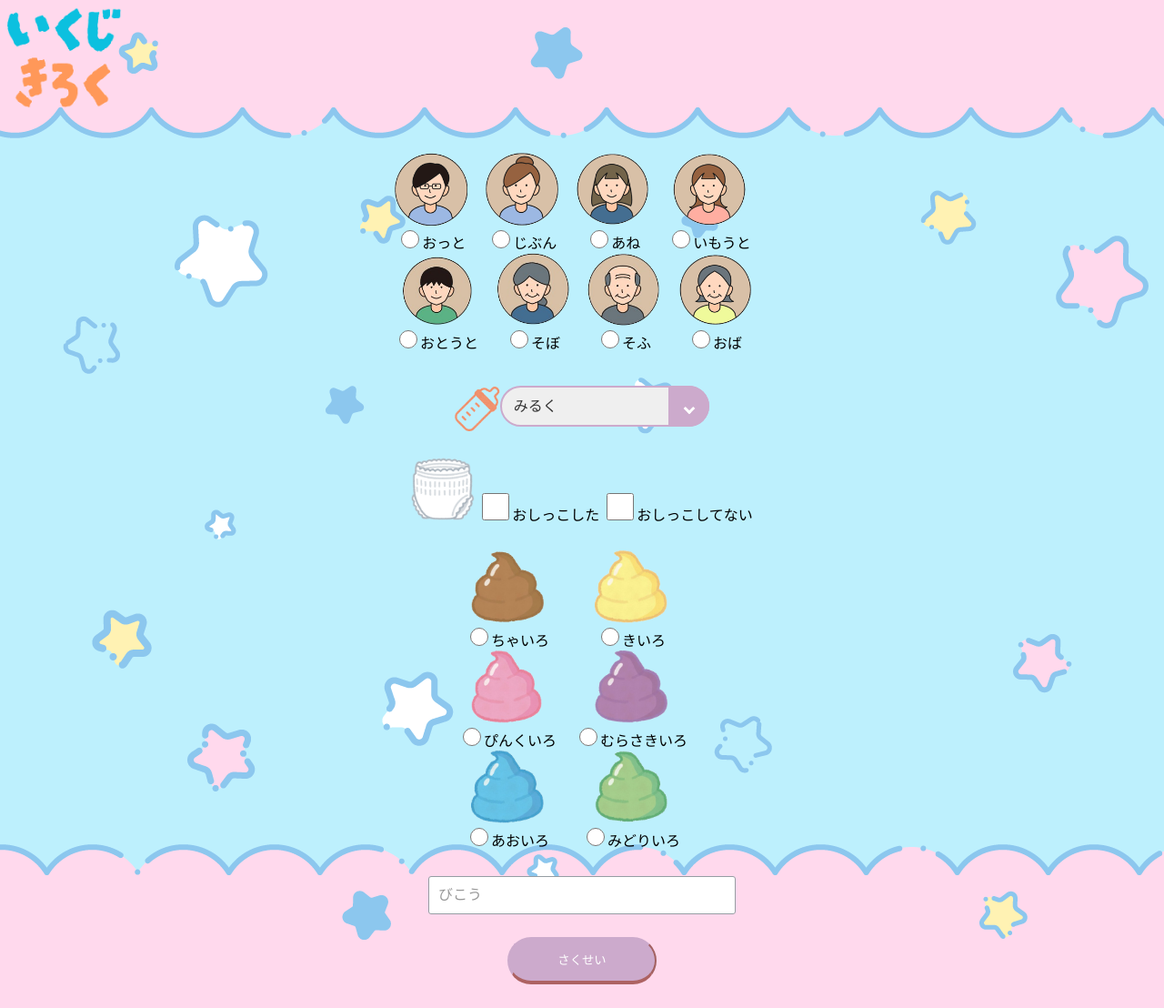
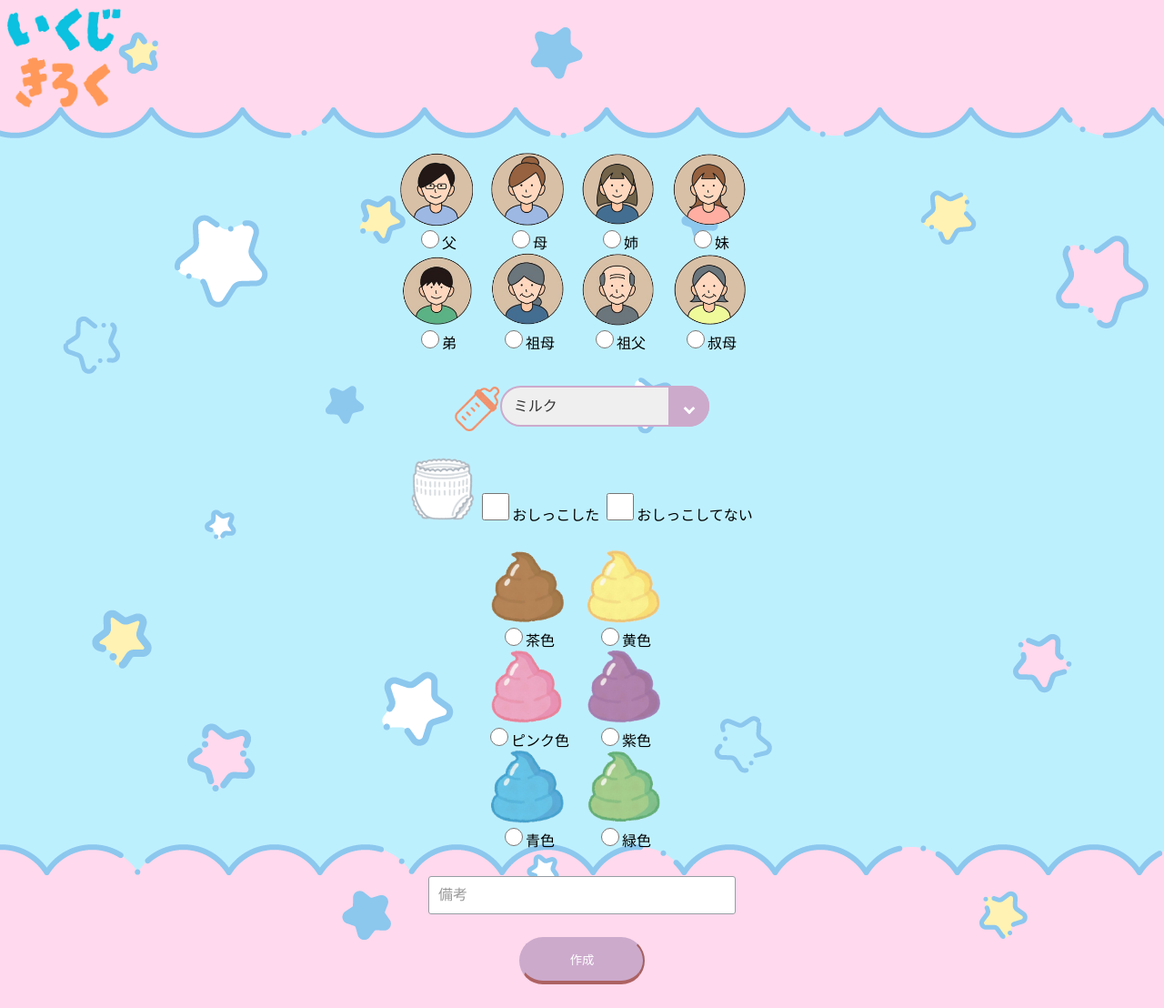
Before and after one commit to Ryuichi-Tanaka/flask_db, a Flask app: page /create in a window 1280 px wide. Shown: the whole page at 91% size. Run offline with Flask 3, Linux system fonts and the light colour scheme.

Commit message:
文言調整

```diff
--- a/templates/create.html
+++ b/templates/create.html
@@ -14,38 +14,38 @@
         <div class="container">
             <div class="item">
                 <img src="../static/chichi.png" alt="表示" width="80px" height="80px">
-                <input type="radio" name="user" id="father" value="父">おっと
+                <input type="radio" name="user" id="father" value="父">父
             </div>
             <div class="item">
                 <img src="../static/haha.png" alt="表示不可" width="80px" height="80px">
-                <input type="radio" name="user" id="Mother" value="母">じぶん
+                <input type="radio" name="user" id="Mother" value="母">母
             </div>
             <div class="item">
                 <img src="../static/ane.png" alt="表示不可" width="80px" height="80px">
-                <input type="radio" name="user" id="sister" value="姉">あね
+                <input type="radio" name="user" id="sister" value="姉">姉
             </div>
             <div class="item">
                 <img src="../static/imouto.png" alt="表示不可" width="80px" height="80px">
-                <input type="radio" name="user" id="younger sister" value="妹">いもうと
+                <input type="radio" name="user" id="younger sister" value="妹">妹
             </div>
         </div>
         <div>
             <div class="container1">
                 <div class="item">
                     <img src="../static/otouto.png" alt="表示不可" width="80px" height="80px">
-                    <input type="radio" name="user" id="younger brother" value="弟">おとうと
+                    <input type="radio" name="user" id="younger brother" value="弟">弟
                 </div>
                 <div class="item">
                     <img src="../static/sobo.png" alt="表示不可" width="80px" height="80px">
-                    <input type="radio" name="user" id="grandmother" value="祖母">そぼ
+                    <input type="radio" name="user" id="grandmother" value="祖母">祖母
                 </div>
                 <div class="item">
                     <img src="../static/sohu.png" alt="表示不可" width="80px" height="80px">
-                    <input type="radio" name="user" id="grandfather" value="祖父">そふ
+                    <input type="radio" name="user" id="grandfather" value="祖父">祖父
                 </div>
                 <div class="item">
                     <img src="../static/oba.png" alt="表示不可" width="80px" height="80px">
-                    <input type="radio" name="user" id="aunt" value="叔母">おば
+                    <input type="radio" name="user" id="aunt" value="叔母">叔母
                 </div>
             </div>
         </div>
@@ -56,7 +56,7 @@
                 <img src="../static/milk.png" alt="表示不可" width="50px" height="50px">
                 <label class="selectbox-2">
                     <select name="breastfeeding" id="breastfeeding">
-                        <option value="" disabled selected style="display:none;">みるく</option>
+                        <option value="" disabled selected style="display:none;">ミルク</option>
                         <option>10ml</option>
                         <option>20ml</option>
                         <option>30ml</option>
@@ -91,29 +91,29 @@
                 <div>
                     <div class="item">
                         <img src="../static/cha.png" alt="表示不可" width="80px" height="80px">
-                        <input type="radio" name="flight" id="cha" value="茶色">ちゃいろ
+                        <input type="radio" name="flight" id="cha" value="茶色">茶色
                     </div>
                     <div class="item">
                         <img src="../static/pink.png" alt="表示不可" width="80px" height="80px">
-                        <input type="radio" name="flight" id="pink" value="ピンク色">ぴんくいろ
+                        <input type="radio" name="flight" id="pink" value="ピンク色">ピンク色
                     </div>
                     <div class="item">
                         <img src="../static/ao.png" alt="表示不可" width="80px" height="80px">
-                        <input type="radio" name="flight" id="cha" value="青色">あおいろ
+                        <input type="radio" name="flight" id="cha" value="青色">青色
                     </div>
                 </div>
                 <div>
                     <div class="item">
                         <img src="../static/yellow.png" alt="表示不可" width="80px" height="80px">
-                        <input type="radio" name="flight" id="yellow" value="黄色">きいろ
+                        <input type="radio" name="flight" id="yellow" value="黄色">黄色
                     </div>
                     <div class="item">
                         <img src="../static/murasaki.png" alt="表示不可" width="80px" height="80px">
-                        <input type="radio" name="flight" id="murasaki" value="むらさき色">むらさきいろ
+                        <input type="radio" name="flight" id="murasaki" value="紫色">紫色
                     </div>
                     <div class="item">
                         <img src="../static/green.png" alt="表示不可" width="80px" height="80px">
-                        <input type="radio" name="flight" id="green" value="緑色">みどりいろ
+                        <input type="radio" name="flight" id="green" value="緑色">緑色
                     </div>
 
                 </div>
@@ -121,10 +121,10 @@
         </div>
         <br>
         <label>
-            <input type="text" class="textbox-1"name="bikou" placeholder="びこう" />
+            <input type="text" class="textbox-1"name="bikou" placeholder="備考" />
         </label>
         <p id="er">{{er}}</p>
-        <button class="btn-square-shadow">さくせい</button>
+        <button class="btn-square-shadow">作成</button>
     </form>
     <br>
 {% endblock %}
--- a/templates/login.html
+++ b/templates/login.html
@@ -21,7 +21,7 @@
             <input type="password" name="password" class="textbox-2" placeholder="パスワード">
         </div>
         <br>
-        <input type="submit" value="いどう" class="btn btn--orange btn--circle btn--circle-a btn--shadow">
+        <input type="submit" value="ログイン" class="btn btn--orange btn--circle btn--circle-a btn--shadow">
     </div>
 </form>
 
--- a/templates/result.html
+++ b/templates/result.html
@@ -6,14 +6,14 @@
 
 {% block content %}
     <div style="text-align: center;">
-        <h1>CSVしゅつりょくしました</h1>
+        <h1>CSV出力しました</h1>
     </div>
     <br>
     <div style="text-align: center;">
-    <a href="{{ url_for('download') }}" class="button-41">だうんろーどかいし</a>
+    <a href="{{ url_for('download') }}" class="button-41">ダウンロード開始</a>
     </div>
     <br>
     <div style="text-align: center;">
-        <a href="/" class="button-29">とっぷへもどる</a>
+        <a href="/" class="button-29">トップへ移動</a>
     </div>
 {% endblock %}
```
